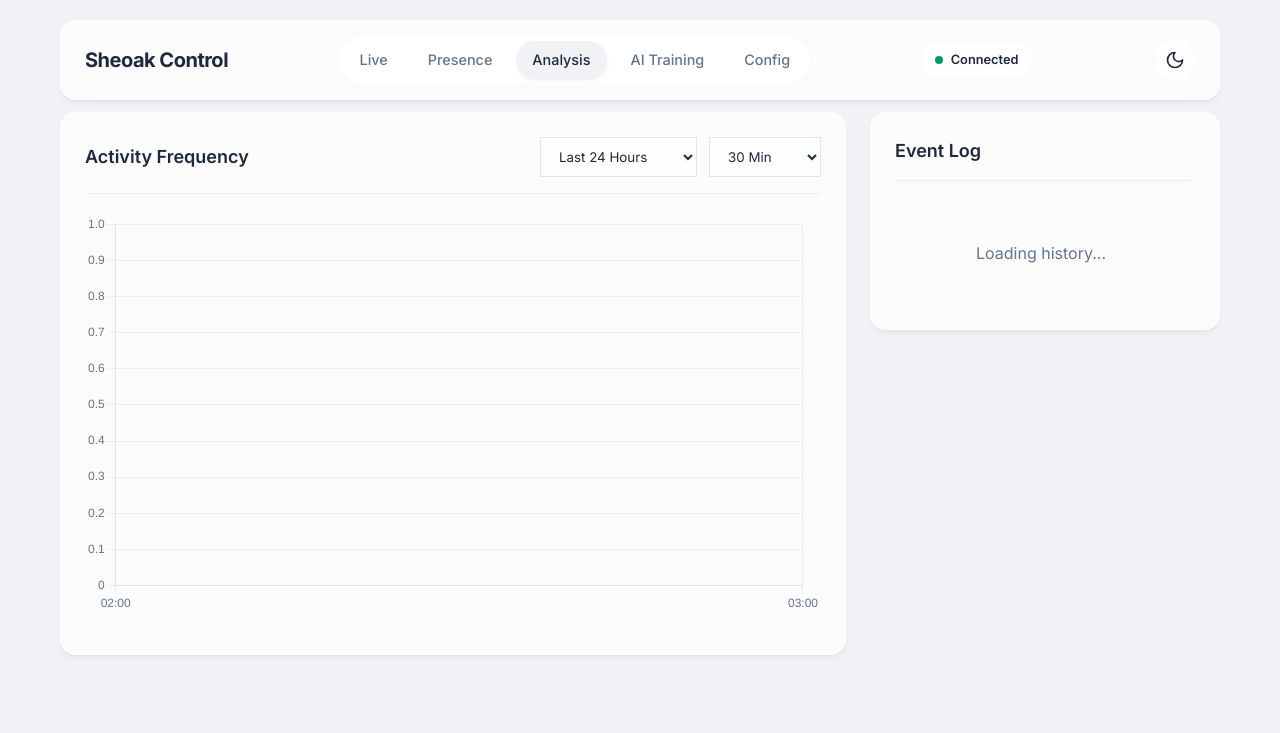
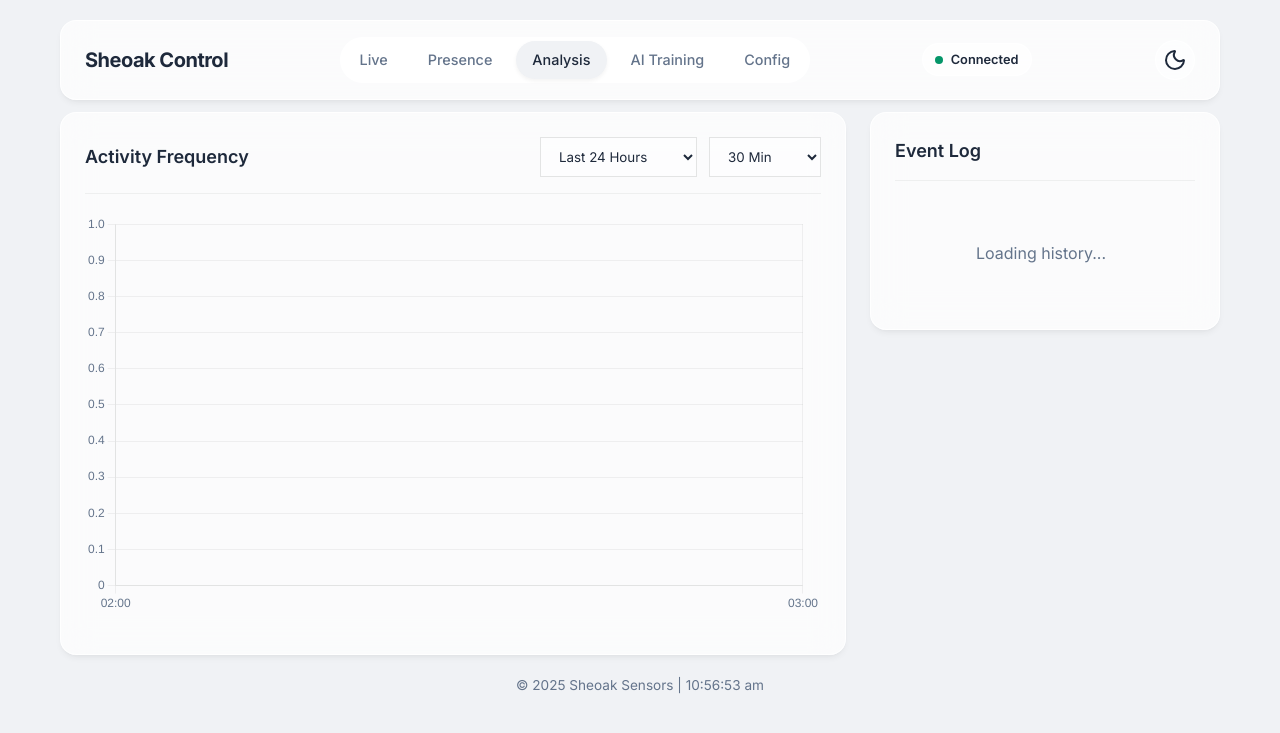
Before and after one commit to JaredStanbrook/sheoak-tree, a Flask app: page /analysis in a window 1280 px wide. Shown: the top 733 px of the page. Run offline with Flask 3, Linux system fonts and the light colour scheme.

Commit message:
Improves theme switching UX and adds live system time
Prevents flash of incorrect theme by applying the user's theme preference or system default early in page load. Refactors theme toggle logic for better UI sync and system preference handling, switching to icon-based buttons. Adds a footer with live-updating system time for enhanced user context and visual polish.

```diff
--- a/app/static/css/style.css
+++ b/app/static/css/style.css
@@ -156,6 +156,13 @@ a {
 
 ul {
   list-style: none;
+}
+footer {
+  text-align: center;
+  padding: 20px;
+  color: var(--color-text-muted);
+  font-size: 0.85rem;
+  margin-top: auto;
 }
 
 /* ========================================================================
@@ -435,19 +442,19 @@ ul {
 
 @keyframes spin-fade {
   0% {
-    transform: rotate(0) scale(1);
+    transform: rotate(0);
     opacity: 1;
   }
   50% {
-    transform: rotate(90deg) scale(0.5);
+    transform: rotate(90deg);
     opacity: 0;
   }
   51% {
-    transform: rotate(-90deg) scale(0.5);
+    transform: rotate(-90deg);
     opacity: 0;
   }
   100% {
-    transform: rotate(0) scale(1);
+    transform: rotate(0);
     opacity: 1;
   }
 }
--- a/app/static/js/core.js
+++ b/app/static/js/core.js
@@ -99,3 +99,20 @@ function updateConnectionStatus(isConnected) {
     dot.className = `status-dot ${isConnected ? "connected" : ""}`;
   }
 }
+const updateTime = () => {
+  const el = document.getElementById("system-time");
+  if (el) {
+    el.textContent = new Date().toLocaleTimeString(CONFIG.locale, {
+      timeZone: CONFIG.timeZone,
+      hour: "2-digit",
+      minute: "2-digit",
+      second: "2-digit",
+      //fractionalSecondDigits: 2, Adds the milliseconds (2 digits)
+    });
+  }
+};
+document.addEventListener("DOMContentLoaded", () => {
+  updateTime();
+  setInterval(updateTime, 1000);
+  if (window.lucide) window.lucide.createIcons();
+});
--- a/app/static/js/theme.js
+++ b/app/static/js/theme.js
@@ -1,81 +1,94 @@
 /**
  * ThemeController.js
- * Handles light/dark mode toggling with localStorage persistence
- * and OS preference detection.
+ * Handles theme toggling and UI synchronization.
+ * Note: Initial theme application is handled by the inline script in base.html
+ * to prevent flashing.
  */
 class ThemeController {
   constructor() {
     this.storageKey = "theme-preference";
+    this.root = document.documentElement;
     this.toggleBtn = document.getElementById("theme-toggle");
-    this.root = document.documentElement;
     this.mediaQuery = window.matchMedia("(prefers-color-scheme: dark)");
 
-    // Lucide Icons (Inline SVGs)
     this.icons = {
-      sun: `<svg xmlns="http://www.w3.org/2000/svg" width="20" height="20" viewBox="0 0 24 24" fill="none" stroke="currentColor" stroke-width="2" stroke-linecap="round" stroke-linejoin="round"><circle cx="12" cy="12" r="4"/><path d="M12 2v2"/><path d="M12 20v2"/><path d="m4.93 4.93 1.41 1.41"/><path d="m17.66 17.66 1.41 1.41"/><path d="M2 12h2"/><path d="M20 12h2"/><path d="m6.34 17.66-1.41 1.41"/><path d="m19.07 4.93-1.41 1.41"/></svg>`,
-      moon: `<svg xmlns="http://www.w3.org/2000/svg" width="20" height="20" viewBox="0 0 24 24" fill="none" stroke="currentColor" stroke-width="2" stroke-linecap="round" stroke-linejoin="round"><path d="M12 3a6 6 0 0 0 9 9 9 9 0 1 1-9-9Z"/></svg>`,
+      sun: `<i data-lucide="sun"></i>`,
+      moon: `<i data-lucide="moon"></i>`,
     };
+
+    // Bind context
+    this.toggle = this.toggle.bind(this);
+    this.handleSystemChange = this.handleSystemChange.bind(this);
 
     this.init();
   }
 
   init() {
-    if (!this.toggleBtn) {
-      console.warn("Theme toggle button (#theme-toggle) not found.");
-      return;
+    // 1. Hydrate UI: Sync button with the state set by the head script
+    const currentTheme = this.root.getAttribute("data-theme") || "light";
+    this.updateButton(currentTheme, false);
+
+    // 2. Bind Click Event
+    if (this.toggleBtn) {
+      this.toggleBtn.addEventListener("click", this.toggle);
     }
 
-    // Event Listener for button
-    this.toggleBtn.addEventListener("click", () => this.toggleTheme());
-
-    // Event Listener for OS theme changes (only if no manual override)
-    this.mediaQuery.addEventListener("change", (e) => {
-      if (!localStorage.getItem(this.storageKey)) {
-        this.applyTheme(e.matches ? "dark" : "light");
-      }
-    });
-
-    // Initial Load
-    this.loadTheme();
+    // 3. Bind System Change Event
+    // Only auto-switch if the user hasn't manually set a preference
+    this.mediaQuery.addEventListener("change", this.handleSystemChange);
   }
 
-  getPreferredTheme() {
-    const stored = localStorage.getItem(this.storageKey);
-    if (stored) return stored;
-    return this.mediaQuery.matches ? "dark" : "light";
+  /**
+   * Applies theme to DOM and updates storage
+   */
+  setTheme(theme) {
+    // Update DOM
+    this.root.setAttribute("data-theme", theme);
+
+    // Update Storage
+    localStorage.setItem(this.storageKey, theme);
+
+    // Update UI
+    this.updateButton(theme, true);
   }
 
-  loadTheme() {
-    const theme = this.getPreferredTheme();
-    this.applyTheme(theme, false); // false = no animation on page load
-  }
+  /**
+   * Updates the toggle button icon and aria-label
+   */
+  updateButton(theme, animate = true) {
+    if (!this.toggleBtn) return;
 
-  applyTheme(theme, animate = true) {
-    // 1. Set Attribute on HTML root
-    this.root.setAttribute("data-theme", theme);
-
-    // 2. Update Icon
     const isDark = theme === "dark";
     this.toggleBtn.innerHTML = isDark ? this.icons.sun : this.icons.moon;
     this.toggleBtn.setAttribute("aria-label", `Switch to ${isDark ? "light" : "dark"} mode`);
 
-    // 3. Handle Animation Class
+    if (window.lucide) {
+      window.lucide.createIcons({
+        root: this.toggleBtn,
+        nameAttr: "data-lucide",
+      });
+    }
     if (animate) {
+      this.toggleBtn.classList.remove("theme-rotate");
+      void this.toggleBtn.offsetWidth; // Force reflow to restart animation
       this.toggleBtn.classList.add("theme-rotate");
-      setTimeout(() => this.toggleBtn.classList.remove("theme-rotate"), 400);
     }
   }
 
-  toggleTheme() {
-    const current = this.root.getAttribute("data-theme");
+  toggle() {
+    const current = this.root.getAttribute("data-theme") === "dark" ? "dark" : "light";
     const newTheme = current === "dark" ? "light" : "dark";
+    this.setTheme(newTheme);
+  }
 
-    localStorage.setItem(this.storageKey, newTheme);
-    this.applyTheme(newTheme);
+  handleSystemChange(e) {
+    if (!localStorage.getItem(this.storageKey)) {
+      this.setTheme(e.matches ? "dark" : "light");
+    }
   }
 }
 
-// Initialize on DOM ready
+// Initialize
 document.addEventListener("DOMContentLoaded", () => {
   window.themeController = new ThemeController();
 });
--- a/app/templates/base.html
+++ b/app/templates/base.html
@@ -1,10 +1,20 @@
 <!DOCTYPE html>
-<html lang="en" data-bs-theme="dark">
+<html lang="en" data-theme="light">
   <head>
     <meta charset="UTF-8" />
     <meta name="viewport" content="width=device-width, initial-scale=1.0" />
     <title>{% block title %}Sheoak Tree{% endblock %}</title>
+    <script>
+      (function () {
+        // Critical: Run immediately to prevent Flash of Incorrect Theme (FOUC)
+        const stored = localStorage.getItem("theme-preference");
+        const sysDark = window.matchMedia("(prefers-color-scheme: dark)").matches;
+        // logic: Storage > System > Default (Light)
+        const theme = stored || (sysDark ? "dark" : "light");
 
+        document.documentElement.setAttribute("data-theme", theme);
+      })();
+    </script>
     <link rel="stylesheet" href="{{ url_for('static', filename='css/style.css') }}" />
     <link
       href="https://fonts.googleapis.com/css2?family=Inter:wght@400;500;600;700&family=Fira+Code&display=swap"
@@ -63,25 +73,16 @@
           <div class="status-dot connected"></div>
           <span id="connection-text">Connected</span>
         </div>
-        <button id="theme-toggle" class="theme-toggle-btn" aria-label="Toggle dark mode">
-          <svg
-            xmlns="http://www.w3.org/2000/svg"
-            width="20"
-            height="20"
-            viewBox="0 0 24 24"
-            fill="none"
-            stroke="currentColor"
-            stroke-width="2"
-            stroke-linecap="round"
-            stroke-linejoin="round">
-            <path d="M12 3a6 6 0 0 0 9 9 9 9 0 1 1-9-9Z" />
-          </svg>
-        </button>
+        <button id="theme-toggle" class="theme-toggle-btn" aria-label="Toggle dark mode"></button>
       </nav>
 
       <main>{% block content %}{% endblock %}</main>
     </div>
     <script src="{{ url_for('static', filename='js/theme.js') }}"></script>
+
     {% block scripts %}{% endblock %}
   </body>
+  <footer>
+    <p>© 2025 Sheoak Sensors | <span id="system-time"></span></p>
+  </footer>
 </html>
```
